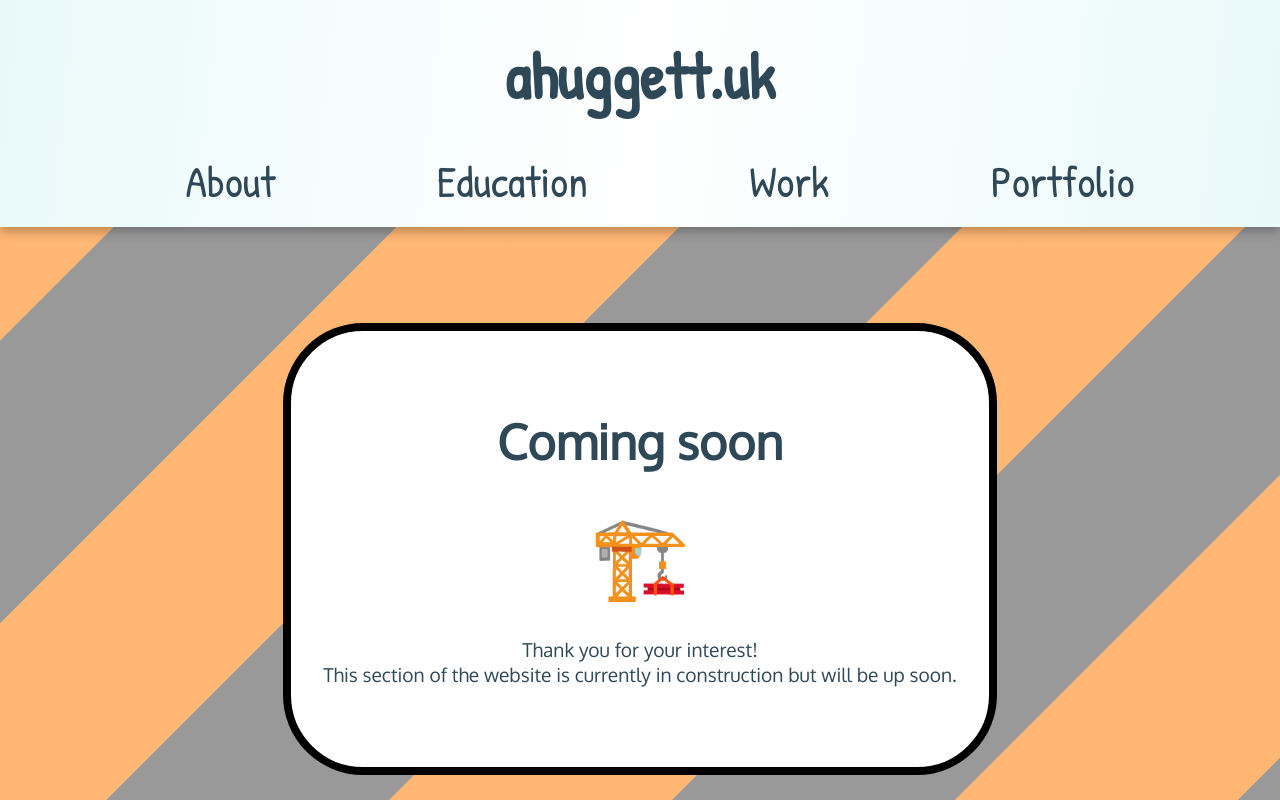
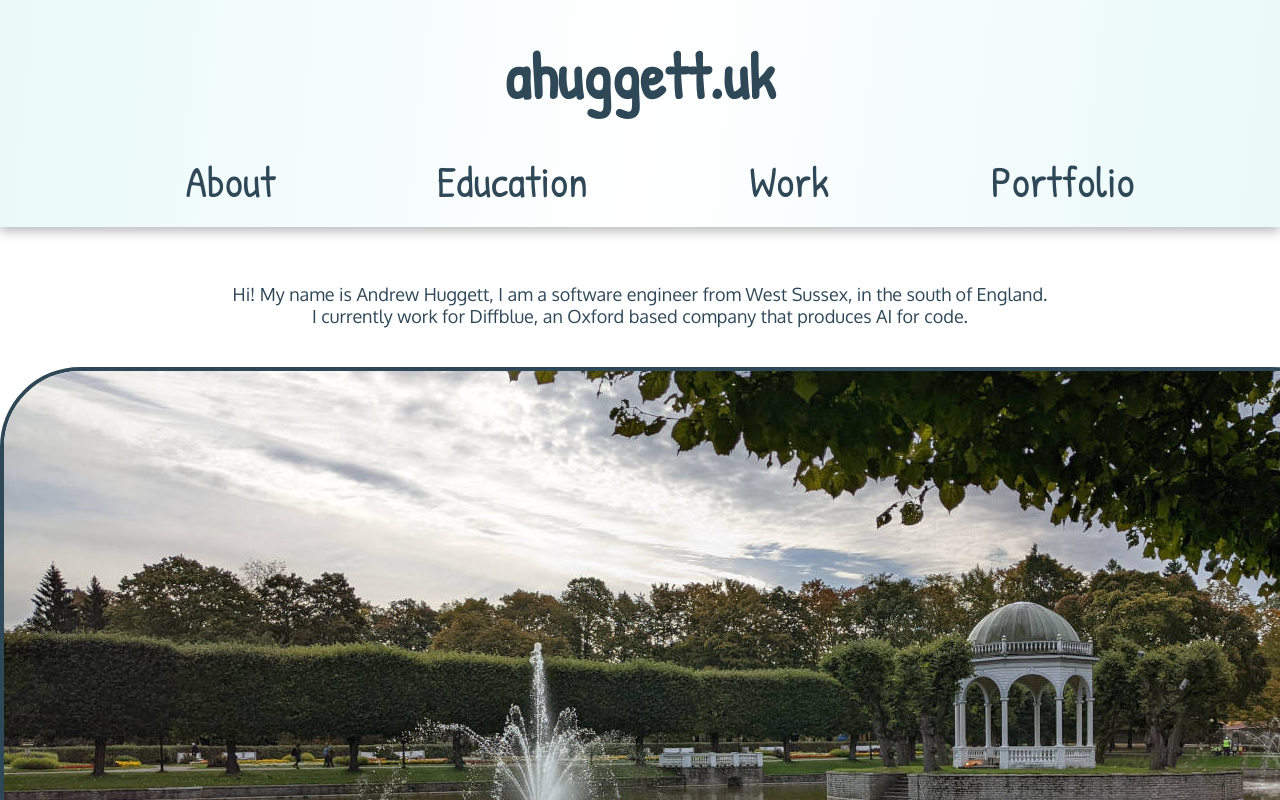
Before and after one commit to ahuggett26/website, a React (Create React App) app: page /about in a window 1280 px wide. Built offline with nearby package versions, Linux system fonts and the light colour scheme; a web font is replaced by a local one.

Commit message:
Create the 'About' page, and display it

```diff
--- /dev/null
+++ b/src/components/home/about/About.scss
@@ -0,0 +1,16 @@
+@use "../../../styles/theme";
+
+.about-container {
+    padding: 2rem 0;
+    text-align: center;
+
+    p {
+        box-sizing: border-box;
+        width: min(65rem, 100%);
+        margin: auto;
+        padding: 0.5rem 1rem;
+
+        color: theme.$CHARCOAL;
+        font-size: 1.125rem;
+    }
+}
--- /dev/null
+++ b/src/components/home/about/About.tsx
@@ -0,0 +1,52 @@
+import { Component } from "react";
+import './About.scss';
+import ImageCarousel, { Image } from "../../common/ImageCarousel";
+import image1 from '../../../resources/images/about/estonia-fountain.jpg';
+import image2 from '../../../resources/images/about/georgia-batumi.jpg';
+import image3 from '../../../resources/images/about/georgia-roadside.jpg';
+import image4 from '../../../resources/images/about/montreal-bridge.jpg';
+import image5 from '../../../resources/images/about/niagara-whirlpool.jpg';
+import image6 from '../../../resources/images/about/squamish-forest.jpg';
+import image7 from '../../../resources/images/about/stanley-park.jpg';
+import image8 from '../../../resources/images/about/vancouver-lake.jpg';
+
+class About extends Component {
+    render() {
+        const images = [
+            new Image(image1, "A fountain in Estonia"),
+            new Image(image2, "A town in Georgian hills"),
+            new Image(image3, "Some mountains in Georgia"),
+            new Image(image4, "A bridge in Montreal"),
+            new Image(image5, "A whirlpool near Niagara"),
+            new Image(image6, "Sky Pilot Trail, Squamish"),
+            new Image(image7, "A split bridge in Stanley Park"),
+            new Image(image8, "A lake in Vancouver")];
+        const hoverText = "I don't take any selfies, so here are some of my favourite pictures that I've taken on my travels recently."
+                    + "\nI'm also not the best photographer, as you can probably see!";
+        return (
+            <div className="about-container">
+                <p>
+                    Hi! My name is Andrew Huggett, I am a software engineer from West Sussex, in the south of England.<br/>
+                    I currently work for Diffblue, an Oxford based company that produces AI for code.
+                </p>
+                <ImageCarousel images={images} hoverText={hoverText}/>
+                <p>
+                    I work across the tech stack, but my expertise is in on the front-end, in particular with user-facing code.
+                    Java is my most used language, but I am well versed in TypeScript, HTML and CSS.
+                </p>
+                <p>
+                    During my weekends and days off, I have a range of personal projects that I work on.
+                    More recently I made more of an effort to “complete” these: take a look at the Portfolio tab for an overview.
+                    I only have a certain amount of time though; I find that there is always more that I want to do, than what I have time for 😅
+                </p>
+                <p>
+                    One of my main joys in life is football - most weekends I make my way down to Brighton with my dad to watch the game.
+                    I have been a Brighton fan since we got promoted from League 1 at the Withdean and a season ticket holder
+                    since we moved to Falmer in 2011, and the matches remain one of the highlights of my week.
+                </p>
+            </div>
+        );
+    }
+}
+
+export default About;
--- a/src/index.tsx
+++ b/src/index.tsx
@@ -1,11 +1,12 @@
 import React from 'react';
 import ReactDOM from 'react-dom/client';
 import './index.css';
-import Home from './components/home/Home';
 import reportWebVitals from './reportWebVitals';
 import FieldClashersHome from './components/apps/fieldClashers/FieldClashersHome';
 import ComingSoon from './components/construction/ComingSoon';
 import Error from './components/construction/Error';
+import Home from './components/home/Home';
+import About from './components/home/about/About';
 import { createBrowserRouter, Navigate, RouterProvider } from 'react-router-dom';
 
 const router = createBrowserRouter([
@@ -20,7 +21,7 @@ const router = createBrowserRouter([
       },
       {
         path: "about",
-        element: <ComingSoon/>
+        element: <About/>
       },
       {
         path: "education",
```
